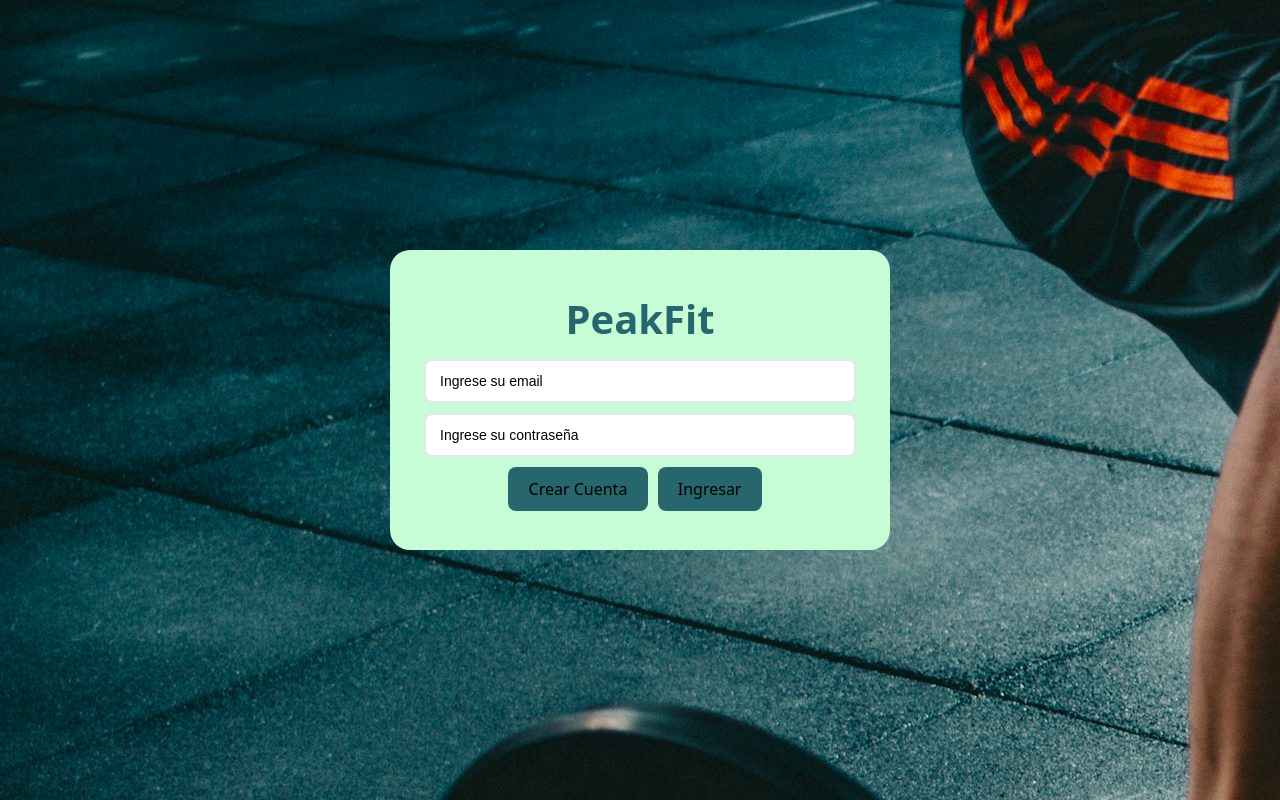
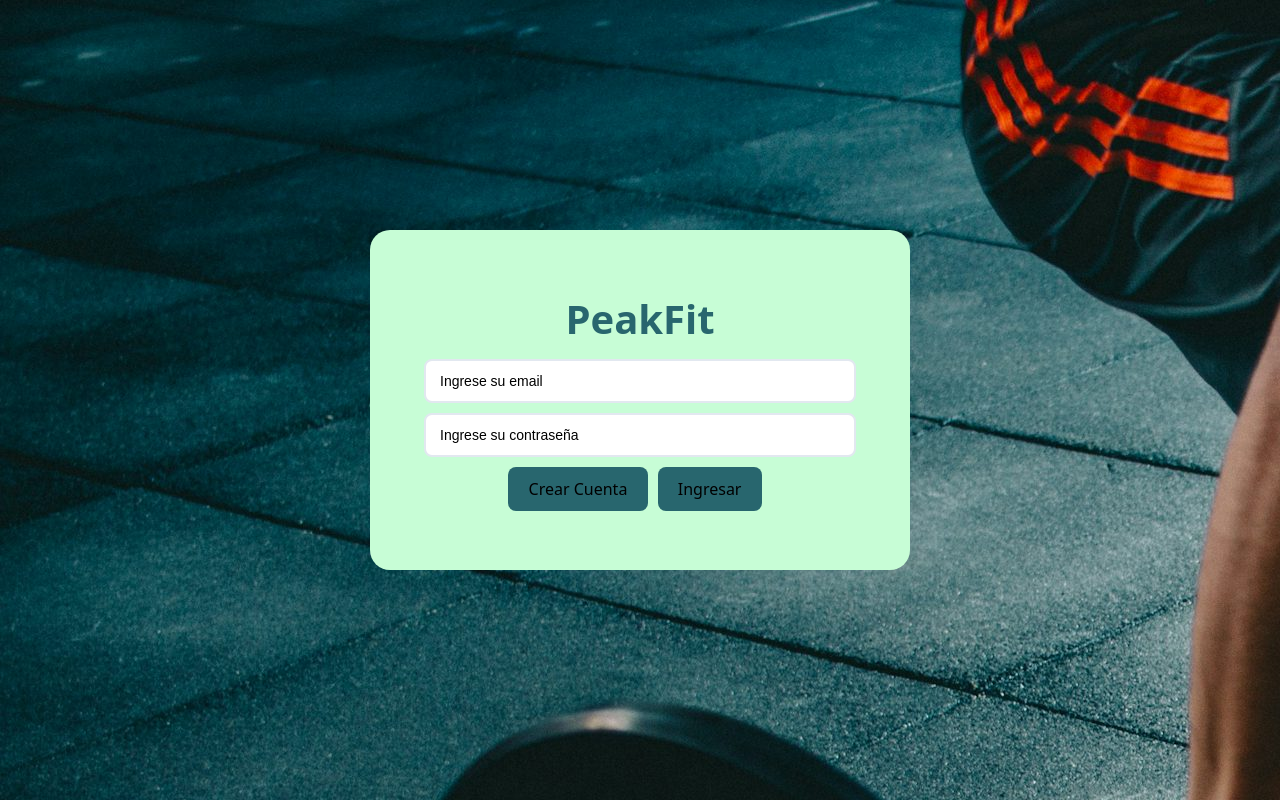
Before and after one commit to my-fit-pal-uba/fitapp-frontent, a React (Vite) app: page / in a window 1280 px wide. Built offline with nearby package versions, Linux system fonts and the light colour scheme.

Commit message:
fix: styles

```diff
--- a/src/pages/login.css
+++ b/src/pages/login.css
@@ -13,6 +13,12 @@ p{
 .login-card-wrapper {
     display: flex;
     flex-direction: column;
+    align-items: center;
+    justify-content: center;
+    padding: 20px;
+    border-radius: 8px;
+    display: flex;
+    flex-direction: column;
     justify-content: center;
     background-color: #c7fdd6;
     height: 300px;
@@ -26,6 +32,7 @@ p{
     justify-content: center;
     align-items: center;
     margin-top: 10px;
+    width: 100%;
 }
 
 .email-input-wrapper,
```
